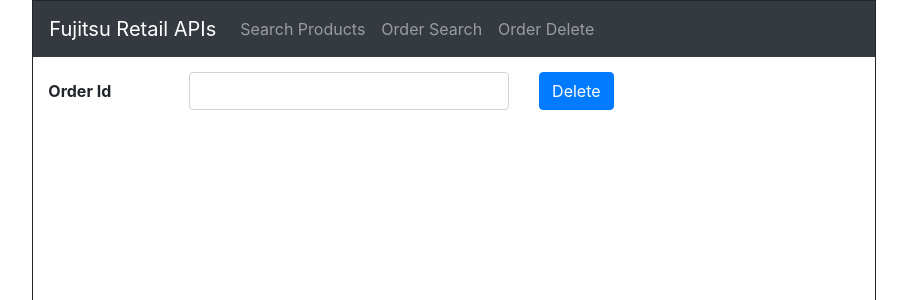
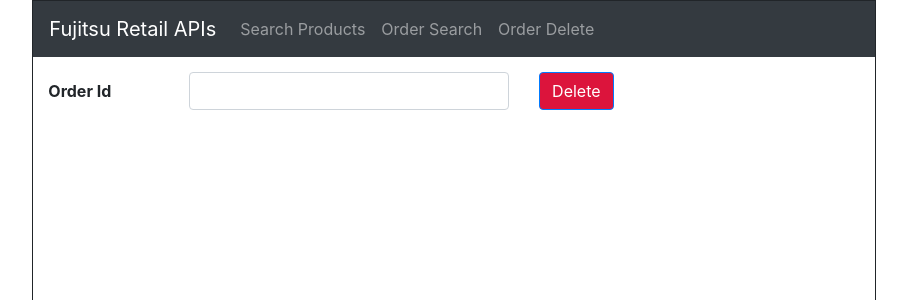
Before and after one commit to fai-cloudlab/CloudLab, an Angular app: page /orderDelete in a window 1280 px wide. Shown: the top 300 px of the page, without its empty margins (186-1093 px from the left). Built offline with nearby package versions, Linux system fonts and the light colour scheme.

Commit message:
Update order-delete.component.html
added Fujitsu skins

```diff
--- a/src/app/order/order-delete/order-delete.component.html
+++ b/src/app/order/order-delete/order-delete.component.html
@@ -6,7 +6,7 @@
       <input type="text" class="form-control" formControlName="orderId">
     </div>
     <div class="col-sm-2">
-      <button type="submit" class="btn btn-primary">Delete</button>
+      <button type="submit" class="btn btn-primary" style="background-color: crimson;">Delete</button>
     </div>
   </div>
   <div [class.show]="isErrorOccured" #alert class="alert alert-warning alert-dismissible fade show" role="alert">
```
